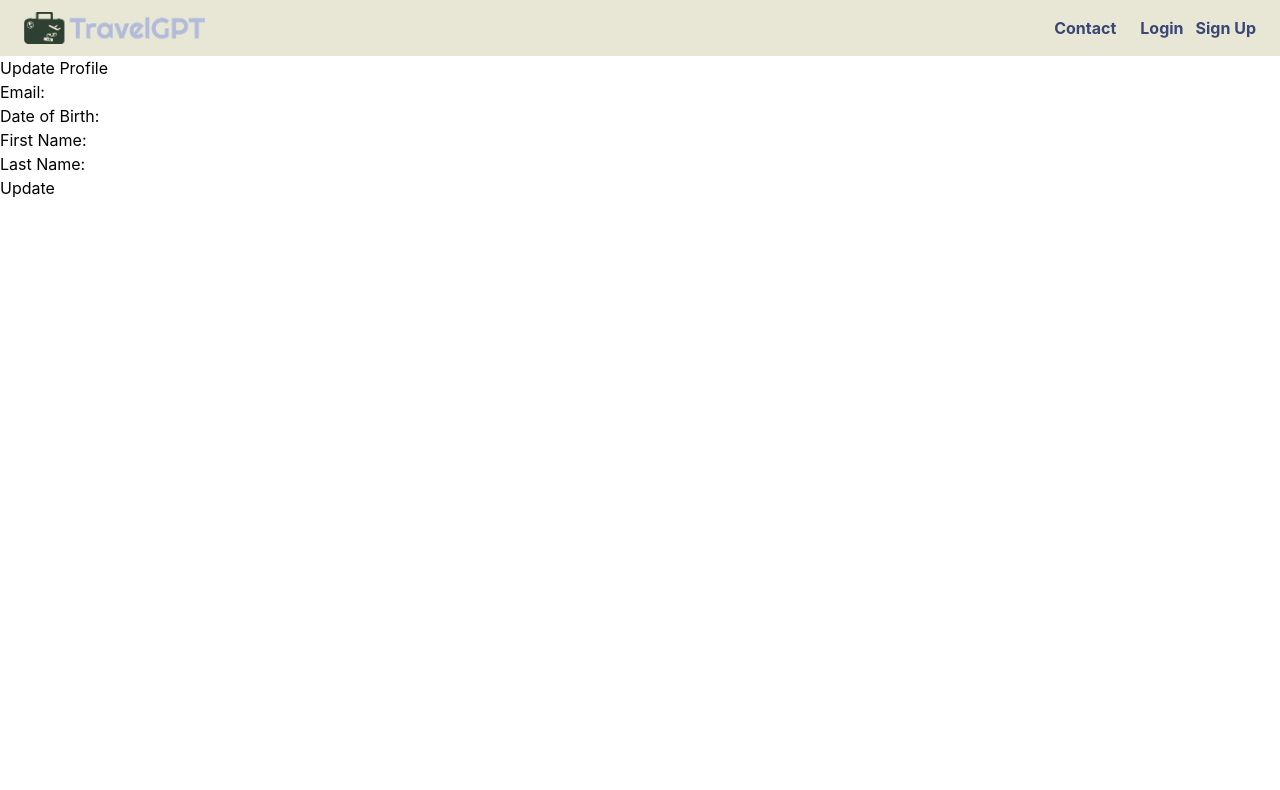
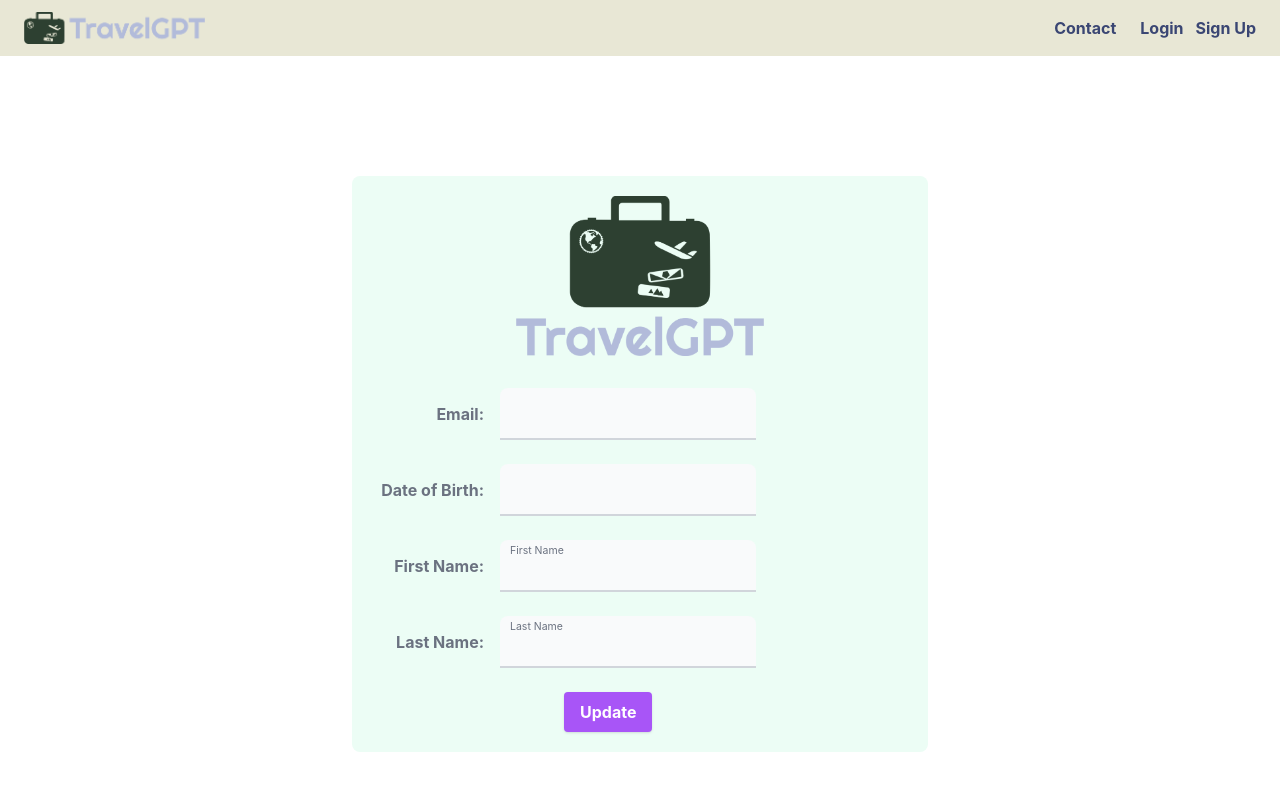
Before and after one commit to mengwaichan/TravelGPT, a React (Vite) app in the folder frontend/: page /settings in a window 1280 px wide. Shown: the top 790 px of the page. Built offline with nearby package versions, Linux system fonts and the light colour scheme; no server answers; the database is empty.

Commit message:
updated Login, Home, Settings, Signup

```diff
--- a/frontend/src/components/Home.jsx
+++ b/frontend/src/components/Home.jsx
@@ -3,7 +3,7 @@ import { useUserAuth } from "./UserAuth";
 import { useNavigate } from "react-router-dom";
 import axios from 'axios';
 import { db } from '../firebase';
-import { collection, getDocs, query, limit } from 'firebase/firestore';
+import { collection, getDocs, query, limit, orderBy } from 'firebase/firestore';
 
 const Home = () => {
   const { uid } = useUserAuth();
@@ -21,7 +21,7 @@ const Home = () => {
 
   const fetchRecentlyViewedData = async () => {
     const itinerariesCollectionRef = collection(db, `users/${uid}/itineraries`);
-    const q1 = query(itinerariesCollectionRef, limit(3));
+    const q1 = query(itinerariesCollectionRef,orderBy("timestamp", "desc"), limit(3));
 
     const itinerariesSnapshot = await getDocs(q1);
     const recentlyViewedData = [];
--- a/frontend/src/components/Login.jsx
+++ b/frontend/src/components/Login.jsx
@@ -45,7 +45,6 @@ const Login = () => {
     }
   };
 
-  const aspectRatio = 969 / 1500;
 
   return (
     <div className = "mt-20">
@@ -54,8 +53,7 @@ const Login = () => {
           <img class="object-contain h-auto w-40 " src={logo} alt="Logo" />
         </Link>
       </div>
-      <div className="text-center">
-        <h1>Login</h1>
+      <div className="text-center mt-5">
         <form onSubmit={handleSubmit}>
           <div>
             <input
--- a/frontend/src/components/Settings.jsx
+++ b/frontend/src/components/Settings.jsx
@@ -1,49 +1,48 @@
-import React, { useState, useEffect } from 'react';
-import { useUserAuth } from './UserAuth';
-import { useNavigate } from 'react-router-dom';
-import axios from 'axios';
-import { db } from '../firebase'
-import { doc, getDoc } from 'firebase/firestore'
+import React, { useState, useEffect } from "react";
+import { useUserAuth } from "./UserAuth";
+import { useNavigate } from "react-router-dom";
+import axios from "axios";
+import { db } from "../firebase";
+import { doc, getDoc } from "firebase/firestore";
+import logo from "../assets/travel.png";
 
 const Settings = () => {
   const { uid } = useUserAuth();
-  const [firstName, setFirstName] = useState('');
-  const [lastName, setLastName] = useState('');
-  const [email, setEmail] = useState('');
-  const [dob, setDob] = useState('');
+  const [firstName, setFirstName] = useState("");
+  const [lastName, setLastName] = useState("");
+  const [email, setEmail] = useState("");
+  const [dob, setDob] = useState("");
   const [error, setError] = useState(null);
   const navigate = useNavigate();
 
   useEffect(() => {
     const fetchUserProfile = async (e) => {
-
-        const docRef = doc(db, "users", uid)
-        const docSnap = await getDoc(docRef)
+      const docRef = doc(db, "users", uid);
+      const docSnap = await getDoc(docRef);
 
       const userData = docSnap.data();
-        setFirstName(userData.first_name || '');
-        setLastName(userData.last_name || '');
+      setFirstName(userData.first_name || "");
+      setLastName(userData.last_name || "");
       setDob(userData.dob);
       setEmail(userData.email);
-    }
+    };
 
     fetchUserProfile();
   }, [uid]);
-
 
   const handleSubmit = async (e) => {
     e.preventDefault();
 
     // Ensure both fields are filled
     if (!firstName || !lastName) {
-      setError('Please fill in both first name and last name.');
+      setError("Please fill in both first name and last name.");
       return;
     }
 
     try {
       // Make an API call to update user profile
       await axios.post(
-        'http://127.0.0.1:5000/profile/update_profile',
+        "http://127.0.0.1:5000/profile/update_profile",
         {
           first_name: firstName,
           last_name: lastName,
@@ -51,46 +50,157 @@ const Settings = () => {
         {
           headers: {
             Authorization: `${uid}`,
-            'Content-Type': 'application/json',
+            "Content-Type": "application/json",
           },
         }
       );
 
-      console.log('Profile updated successfully');
+      console.log("Profile updated successfully");
       // You can handle success or navigate the user to another page here
     } catch (error) {
-      setError('Error updating profile. Please try again.');
+      setError("Error updating profile. Please try again.");
       console.error(error);
     }
   };
 
   return (
-    <div>
-      <h1>Update Profile</h1>
+    <div className="flex min-h-screen items-center justify-center px-4 mt-2 sm:px-6 lg:px-8">
+      <div className="w-full max-w-xs sm:max-w-sm md:max-w-md lg:max-w-lg xl:max-w-xl m-auto bg-emerald-50 rounded-lg p-5">
+        <div className="mb-8">
+          <img
+            src={logo}
+            alt="Travel GPT Logo"
+            className="mx-auto h-20 sm:h-32 md:h-40"
+          />
+        </div>
+        {/* <h1>Update Profile</h1>
         <p>Email: {email}</p>
-      <p>Date of Birth: {dob}</p>
-      <form onSubmit={handleSubmit}>
-        <label>
-          First Name:
+        <p>Date of Birth: {dob}</p> */}
+        <form onSubmit={handleSubmit} className="w-full max-w-sm">
+          <div className="md:flex md:items-center mb-6">
+            <div className="md:w-1/3">
+              <label
+                class="block text-gray-500 font-bold md:text-right mb-1 md:mb-0 pr-4"
+                for="inline-full-name"
+              >
+                Email:{" "}
+              </label>
+            </div>
+            <div className="md:w-2/3">
+              <div class="relative">
                 <input
                   type="text"
+                  id="disabled_filled"
+                  class="block rounded-t-lg px-2.5 pb-2.5 pt-5 w-full text-sm text-gray-900 bg-gray-50 dark:bg-gray-700 border-0 border-b-2 border-gray-300 appearance-none dark:text-white dark:border-gray-600 dark:focus:border-blue-500 focus:outline-none focus:ring-0 focus:border-blue-600 peer"
+                  placeholder=" "
+                  disabled
+                />
+                <label
+                  for="disabled_filled"
+                  class="absolute text-sm text-gray-400 dark:text-gray-500 duration-300 transform -translate-y-4 scale-75 top-4 z-10 origin-[0] start-2.5 peer-focus:text-blue-600 peer-focus:dark:text-blue-500 peer-placeholder-shown:scale-100 peer-placeholder-shown:translate-y-0 peer-focus:scale-75 peer-focus:-translate-y-4 rtl:peer-focus:translate-x-1/4 rtl:peer-focus:left-auto"
+                >
+                  {email}
+                </label>
+              </div>
+            </div>
+          </div>
+
+          <div className="md:flex md:items-center mb-6">
+            <div className="md:w-1/3">
+              <label
+                class="block text-gray-500 font-bold md:text-right mb-1 md:mb-0 pr-4"
+                for="inline-full-name"
+              >
+                Date of Birth:{" "}
+              </label>
+            </div>
+            <div className="md:w-2/3">
+              <div class="relative">
+                <input
+                  type="text"
+                  id="disabled_filled"
+                  class="block rounded-t-lg px-2.5 pb-2.5 pt-5 w-full text-sm text-gray-900 bg-gray-50 dark:bg-gray-700 border-0 border-b-2 border-gray-300 appearance-none dark:text-white dark:border-gray-600 dark:focus:border-blue-500 focus:outline-none focus:ring-0 focus:border-blue-600 peer"
+                  placeholder=" "
+                  disabled
+                />
+                <label
+                  for="disabled_filled"
+                  class="absolute text-sm text-gray-400 dark:text-gray-500 duration-300 transform -translate-y-4 scale-75 top-4 z-10 origin-[0] start-2.5 peer-focus:text-blue-600 peer-focus:dark:text-blue-500 peer-placeholder-shown:scale-100 peer-placeholder-shown:translate-y-0 peer-focus:scale-75 peer-focus:-translate-y-4 rtl:peer-focus:translate-x-1/4 rtl:peer-focus:left-auto"
+                >
+                  {dob}
+                </label>
+              </div>
+            </div>
+          </div>
+
+          <div className="md:flex md:items-center mb-6">
+            <div className="md:w-1/3">
+              <label
+                class="block text-gray-500 font-bold md:text-right mb-1 md:mb-0 pr-4"
+                for="inline-full-name"
+              >
+                First Name:{" "}
+              </label>
+            </div>
+            <div className="md:w-2/3">
+              <div class="relative">
+                <input
+                  type="text"
+                  id="floating_filled"
+                  class="block rounded-t-lg px-2.5 pb-2.5 pt-5 w-full text-sm text-gray-900 bg-gray-50 dark:bg-gray-700 border-0 border-b-2 border-gray-300 appearance-none dark:text-white dark:border-gray-600 dark:focus:border-blue-500 focus:outline-none focus:ring-0 focus:border-blue-600 peer"
                   value={firstName}
                   onChange={(e) => setFirstName(e.target.value)}
                 />
+                <label
+                  for="floating_filled"
+                  class="absolute text-sm text-gray-500 dark:text-gray-400 duration-300 transform -translate-y-4 scale-75 top-4 z-10 origin-[0] start-2.5 peer-focus:text-blue-600 peer-focus:dark:text-blue-500 peer-placeholder-shown:scale-100 peer-placeholder-shown:translate-y-0 peer-focus:scale-75 peer-focus:-translate-y-4 rtl:peer-focus:translate-x-1/4 rtl:peer-focus:left-auto"
+                >
+                  First Name
                 </label>
-        <br />
-        <label>
-          Last Name:
+              </div>
+            </div>
+          </div>
+          <div className="md:flex md:items-center mb-6">
+            <div className="md:w-1/3">
+              <label
+                class="block text-gray-500 font-bold md:text-right mb-1 md:mb-0 pr-4"
+                for="inline-full-name"
+              >
+                Last Name:{" "}
+              </label>
+            </div>
+            <div className="md:w-2/3">
+              <div class="relative">
                 <input
                   type="text"
+                  id="floating_filled"
+                  class="block rounded-t-lg px-2.5 pb-2.5 pt-5 w-full text-sm text-gray-900 bg-gray-50 dark:bg-gray-700 border-0 border-b-2 border-gray-300 appearance-none dark:text-white dark:border-gray-600 dark:focus:border-blue-500 focus:outline-none focus:ring-0 focus:border-blue-600 peer"
                   value={lastName}
                   onChange={(e) => setLastName(e.target.value)}
                 />
+                <label
+                  for="floating_filled"
+                  class="absolute text-sm text-gray-500 dark:text-gray-400 duration-300 transform -translate-y-4 scale-75 top-4 z-10 origin-[0] start-2.5 peer-focus:text-blue-600 peer-focus:dark:text-blue-500 peer-placeholder-shown:scale-100 peer-placeholder-shown:translate-y-0 peer-focus:scale-75 peer-focus:-translate-y-4 rtl:peer-focus:translate-x-1/4 rtl:peer-focus:left-auto"
+                >
+                  Last Name
                 </label>
-        <br />
-        <button type="submit">Update</button>
+              </div>
+            </div>
+          </div>
+          <div class="md:flex md:items-center">
+            <div class="md:w-1/2"></div>
+            <div class="md:w-1/2">
+              <button
+                class="shadow bg-purple-500 hover:bg-purple-400 focus:shadow-outline focus:outline-none text-white font-bold py-2 px-4 rounded"
+                type="submit"
+              >
+                Update
+              </button>
+            </div>
+          </div>
         </form>
-      {error && <p style={{ color: 'red' }}>{error}</p>}
+        {error && <p style={{ color: "red" }}>{error}</p>}
+      </div>
     </div>
   );
 };
--- a/frontend/src/components/Signup.jsx
+++ b/frontend/src/components/Signup.jsx
@@ -6,10 +6,16 @@ import logo from "../assets/travel.png";
 const Signup = () => {
   const [email, setEmail] = useState("");
   const [password, setPassword] = useState("");
+  const [confirmPassword, setConfirmPassword] = useState("");
   const { signUp } = useUserAuth();
   const navigate = useNavigate();
 
   const handleSubmit = async (e) => {
+    if (password !== confirmPassword) {
+      console.log("Passwords do not match");
+      return;
+    }
+
     e.preventDefault();
     try {
       await signUp(email, password);
@@ -26,8 +32,7 @@ const Signup = () => {
         <img class="object-contain h-auto w-40 " src={logo} alt="Logo" />
         </Link>
       </div>
-      <div className="text-center">
-        <h1>Sign Up</h1>
+      <div className="text-center mt-5">
         <form onSubmit={handleSubmit}>
           <div>
             <input
@@ -50,7 +55,16 @@ const Signup = () => {
               name="password"
             />
           </div>
-
+            <div>
+            <input
+              type="password"
+              className="text-sm w-700 px-4 py-2 border border-solid border-gray-300 rounded mt-4"
+              placeholder="Confirm Password"
+              value={confirmPassword}
+              onChange={(e) => setConfirmPassword(e.target.value)}
+              name="confirmPassword"
+            />
+          </div>
           <button
             type="submit"
             className="mt-4 bg-blue-600 hover:bg-blue-700 px-4 py-2 text-white uppercase rounded text-xs tracking-wider"
```
Also changed, not shown: frontend/tailwind.config.cjs (deleted, +0 -9 lines). Lines whose indentation alone changed are shown as unchanged.
